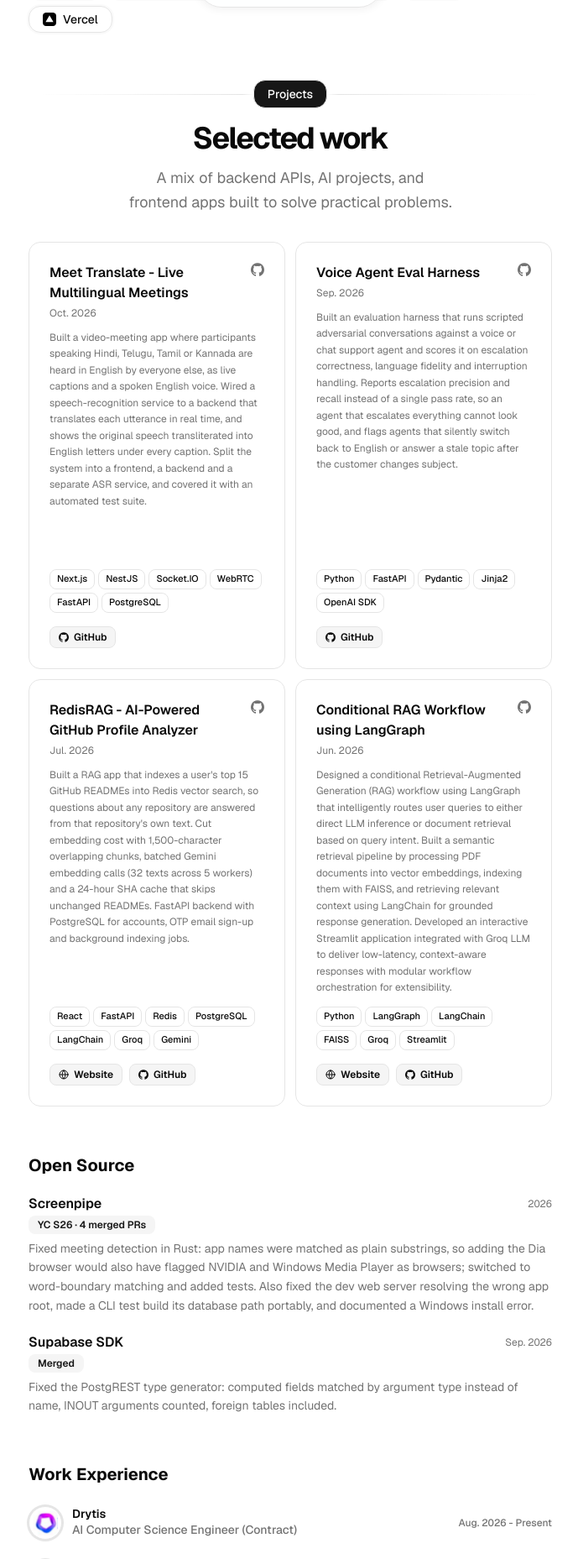
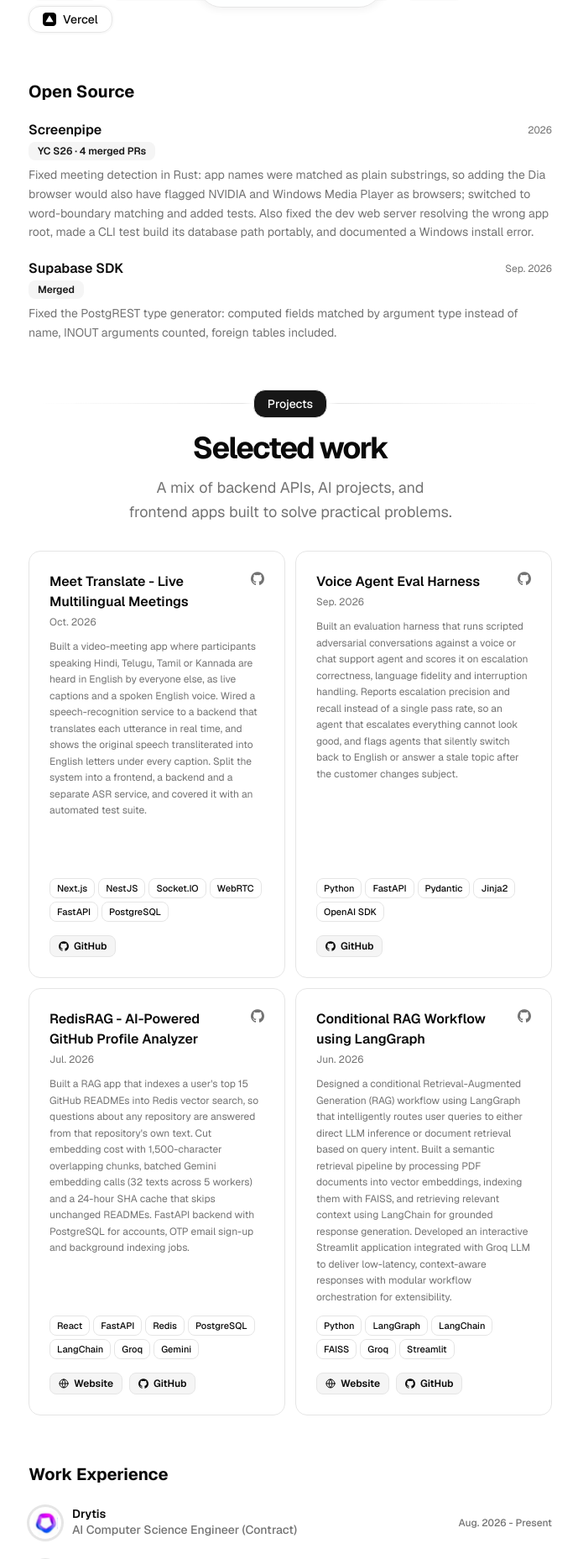
Before and after one commit to mujeebmasi/my-portfolio, a Next.js app: page / in a window 1280 px wide. Shown: the part 775-2632 px from the top of the page at 84% size, without its empty margins (294-983 px from the left). Built offline with nearby package versions, Linux system fonts and the light colour scheme.

Commit message:
Show open source contributions before projects

```diff
--- a/src/app/page.tsx
+++ b/src/app/page.tsx
@@ -82,20 +82,20 @@ export default function Page() {
           </div>
         </div>
       </section>
-      <section id="projects">
-        <BlurFade delay={BLUR_FADE_DELAY * 7}>
-          <ProjectsSection />
-        </BlurFade>
-      </section>
       <section id="open-source">
         <div className="flex min-h-0 flex-col gap-y-6">
-          <BlurFade delay={BLUR_FADE_DELAY * 8}>
+          <BlurFade delay={BLUR_FADE_DELAY * 7}>
             <h2 className="text-xl font-bold">Open Source</h2>
           </BlurFade>
-          <BlurFade delay={BLUR_FADE_DELAY * 8}>
+          <BlurFade delay={BLUR_FADE_DELAY * 7}>
             <OpenSourceSection />
           </BlurFade>
         </div>
+      </section>
+      <section id="projects">
+        <BlurFade delay={BLUR_FADE_DELAY * 8}>
+          <ProjectsSection />
+        </BlurFade>
       </section>
       <section id="work">
         <div className="flex min-h-0 flex-col gap-y-6">
```
